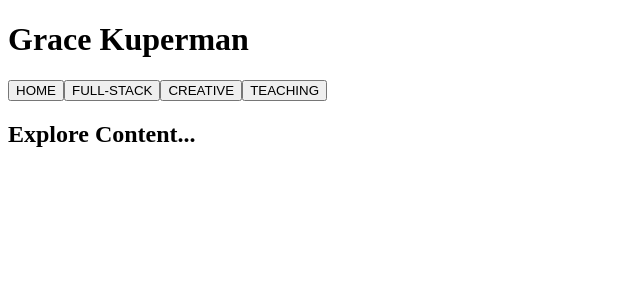
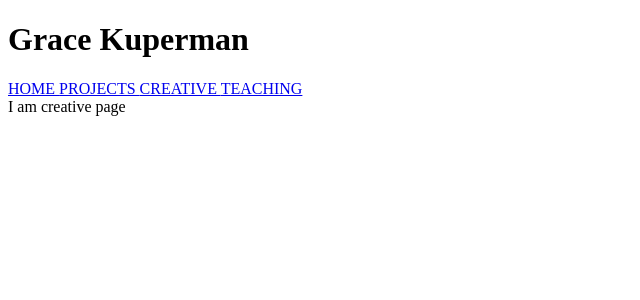
Before and after one commit to GracieLouFreebush22/portfolio-front, a React (Create React App) app: page /Creative in a window 1280 px wide. Shown: the top 300 px of the page, without its empty margins (0-640 px from the left). Built offline with nearby package versions, Linux system fonts and the light colour scheme; the HTML template or start-up script is replaced by a standard one.

Commit message:
nav bar made

```diff
--- a/package.json
+++ b/package.json
@@ -6,6 +6,7 @@
   "dependencies": {
     "react": "^18.2.0",
     "react-dom": "^18.2.0",
+    "react-router-dom": "^6.6.2",
     "react-scripts": "5.0.1",
     "typescript": "^4.9.4"
   },
--- a/src/App.tsx
+++ b/src/App.tsx
@@ -1,7 +1,24 @@
-import HomePage from "./HomePage";
+import HomePage from "./componenets/HomePage";
+import FullStack from "./componenets/FullStack";
+import CreativePage from "./componenets/CreativePage";
+import {Route, Routes} from "react-router-dom"
+import TeachingPage from "./componenets/TeachingPage";
 
 function App(): JSX.Element {
-  return <HomePage />;
+  return (
+    <div>
+      <Routes>
+        <Route path="/" element={<HomePage />} />
+        <Route path="/Projects" element={<FullStack/>}/>
+        <Route path ="/Creative" element={<CreativePage/>}/>
+        <Route path="/Teaching" element={<TeachingPage/>}/>
+      </Routes>
+
+    </div>
+
+  )
+
+
 }
 
 export default App;
--- /dev/null
+++ b/src/componenets/CreativePage.tsx
@@ -0,0 +1,9 @@
+
+function CreativePage(): JSX.Element{
+
+    return (
+        <>I am creative page </>
+    )
+}
+
+export default CreativePage
--- /dev/null
+++ b/src/componenets/FullStack.tsx
@@ -0,0 +1,9 @@
+
+function FullStack(): JSX.Element{
+
+    return (
+        <>I am full stack page </>
+    )
+}
+
+export default FullStack
--- a/src/HomePage.tsx
+++ b/src/componenets/HomePage.tsx
@@ -14,11 +14,6 @@ function HomePage(): JSX.Element {
 
   return (
     <div>
-      <h1> Grace Kuperman </h1>
-      <button onClick={() => handleHome()}> HOME </button>
-      <button onClick={() => handleFullStack()}> FULL-STACK </button>
-      <button onClick={() => handleCreative()}> CREATIVE </button>
-      <button onClick={() => handleTeaching()}> TEACHING </button>
       <h2> Explore Content... </h2>
     </div>
   );
--- /dev/null
+++ b/src/componenets/NavBar.tsx
@@ -0,0 +1,20 @@
+import { Link } from "react-router-dom";
+
+function NavBar():JSX.Element{
+    return(
+        <div>
+            <div>
+                <h1> Grace Kuperman </h1>
+            </div>
+        <nav>
+            <Link to="/"> HOME </Link>
+            <Link to="/Projects"> PROJECTS </Link>
+            <Link to="/Creative"> CREATIVE </Link>
+            <Link to="/Teaching"> TEACHING </Link>
+        </nav>
+        </div>
+
+    )
+}
+
+export default NavBar
--- /dev/null
+++ b/src/componenets/TeachingPage.tsx
@@ -0,0 +1,8 @@
+function TeachingPage(): JSX.Element{
+
+    return (
+        <>I am teaching page </>
+    )
+}
+
+export default TeachingPage
--- a/src/index.tsx
+++ b/src/index.tsx
@@ -1,6 +1,8 @@
 import React from "react";
 import ReactDOM from "react-dom/client";
 import App from "./App";
+import {BrowserRouter} from "react-router-dom"
+import NavBar from "./componenets/NavBar";
 
 const root = ReactDOM.createRoot(
   document.getElementById("root") as HTMLElement
@@ -8,6 +10,10 @@ const root = ReactDOM.createRoot(
 
 root.render(
   <React.StrictMode>
-    <App />
+    <BrowserRouter>
+      <NavBar/>
+      <App />
+    </BrowserRouter>
+
   </React.StrictMode>
 );
```
Also changed, not shown: 1 other file (tests, documents, lock files or other folders).
